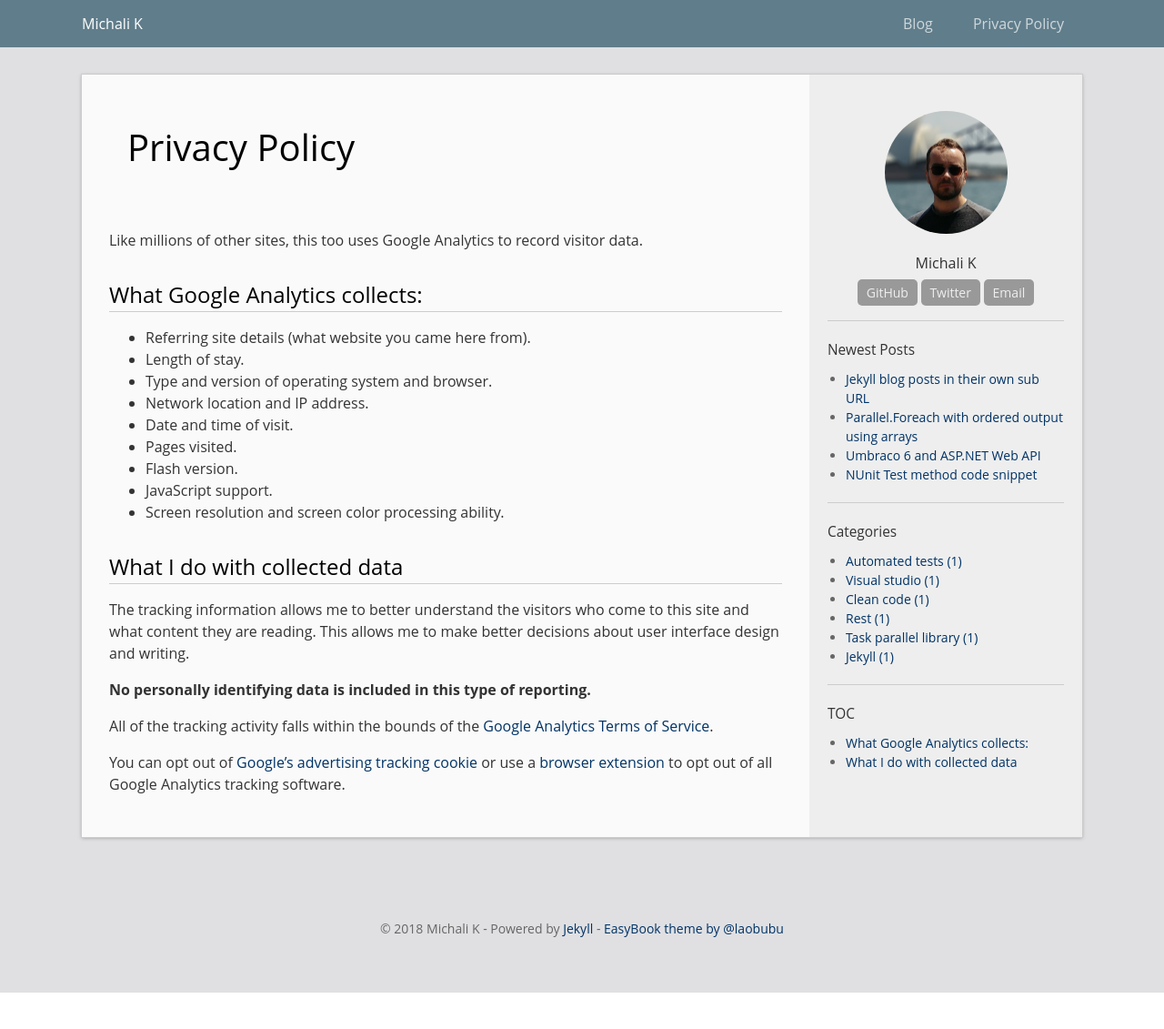
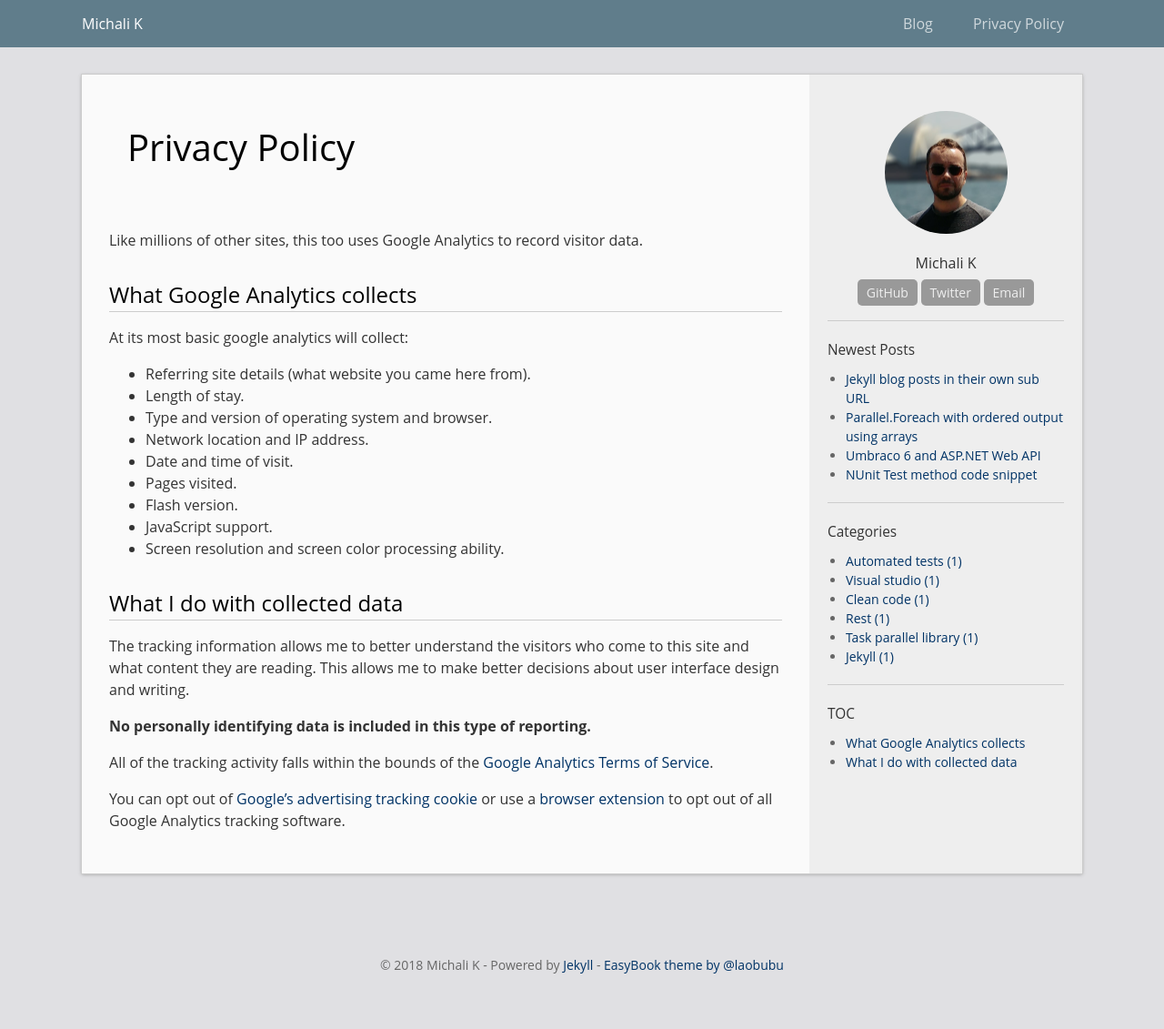
Before and after one commit to michali/blog, a Jekyll site: the page built from _pages/privacy-policy.md, in a window 1280 px wide. Shown: the whole page at 91% size. Built offline with Jekyll 4.4.1, drawn with Linux system fonts in a browser that asks for light colours; comment, search, counter and statistics services are not loaded; before the commit the page ends 1091 px from its top, so only the background shows below that.

Commit message:
Updated privacy policy

```diff
--- a/_pages/privacy-policy.md
+++ b/_pages/privacy-policy.md
@@ -8,8 +8,10 @@ nocomments: true
 
 Like millions of other sites, this too uses Google Analytics to record visitor data.
 
-What Google Analytics collects:
+What Google Analytics collects
 ===============================
+At its most basic google analytics will collect:
+
 * Referring site details (what website you came here from).
 * Length of stay.
 * Type and version of operating system and browser.
```
